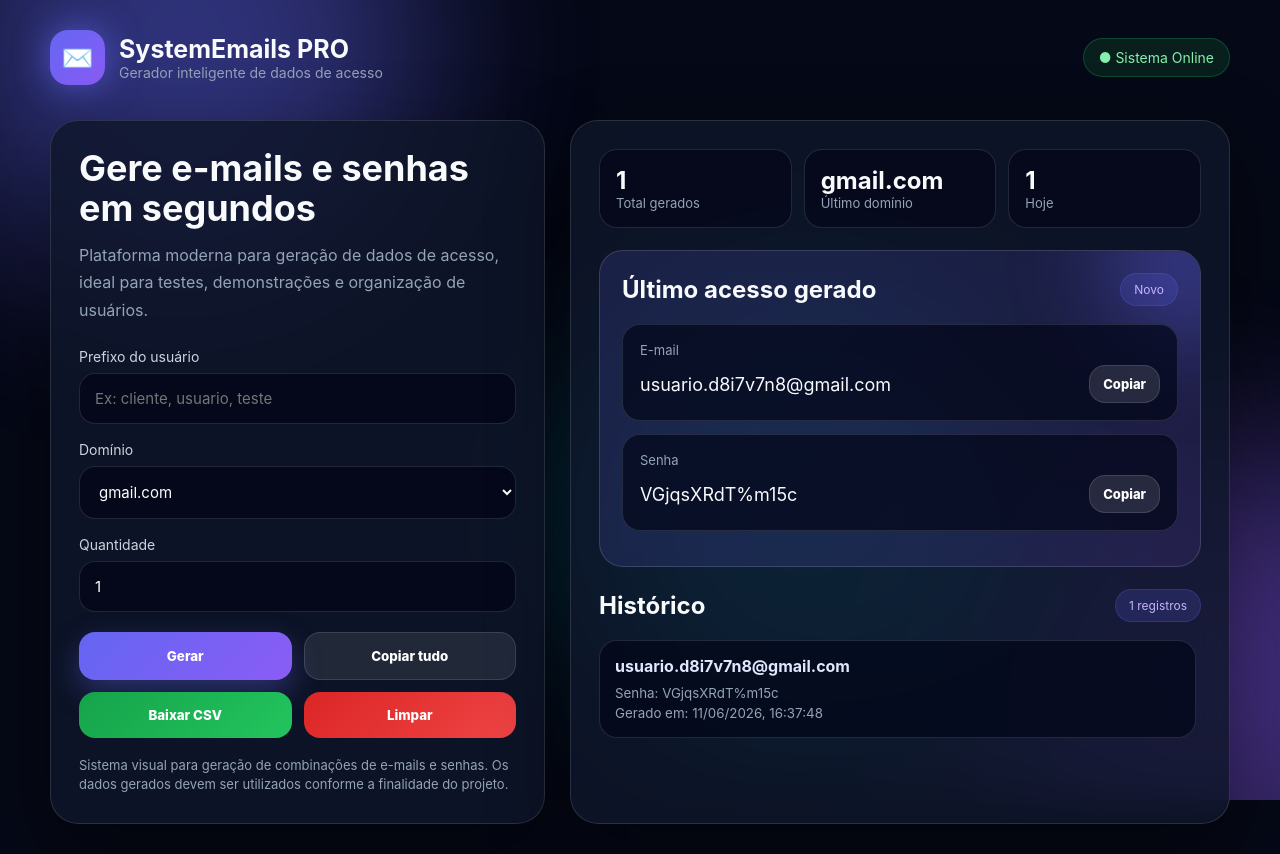
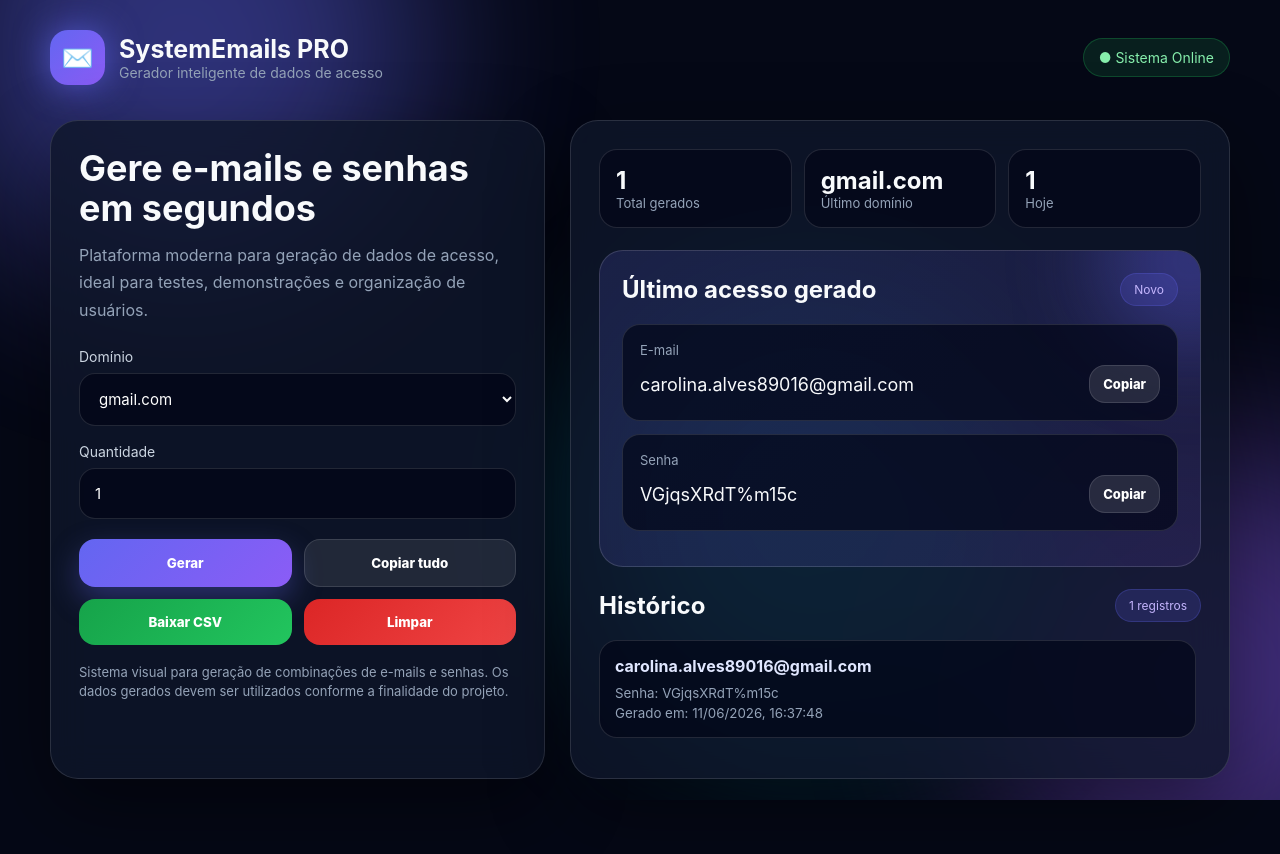
Before and after one commit to Serginbbd/systememails, a plain HTML site: page index.html in a window 1280 px wide. Both pictures are taken after a click on the button "Gerar". After the commit the page ends 809 px from the top, so only its background shows below. Drawn offline with Linux system fonts and the light colour scheme.

Commit message:
Update index.html

```diff
--- a/index.html
+++ b/index.html
@@ -428,11 +428,6 @@ button:hover {
             </p>
 
             <div class="field">
-                <label>Prefixo do usuário</label>
-                <input type="text" id="prefixo" placeholder="Ex: cliente, usuario, teste">
-            </div>
-
-            <div class="field">
                 <label>Domínio</label>
                 <select id="dominio">
                     <option value="gmail.com">gmail.com</option>
@@ -523,18 +518,6 @@ let dadosGerados = JSON.parse(localStorage.getItem("systememails_dados")) || [];
 function salvarLocal(){
     localStorage.setItem("systememails_dados", JSON.stringify(dadosGerados));
 }
-
-function randomString(length){
-    const chars = "abcdefghijklmnopqrstuvwxyz0123456789";
-    let result = "";
-
-    for(let i = 0; i < length; i++){
-        result += chars.charAt(Math.floor(Math.random() * chars.length));
-    }
-
-    return result;
-}
-
 function gerarSenha(length = 14){
     const chars = "abcdefghijklmnopqrstuvwxyzABCDEFGHIJKLMNOPQRSTUVWXYZ0123456789!@#$%&*";
     let senha = "";
@@ -546,15 +529,61 @@ function gerarSenha(length = 14){
     return senha;
 }
 
+function gerarUsuario() {
+
+    const nomes = [
+        "alex","ana","andre","antonio","arthur","augusto",
+        "beatriz","bianca","brenda","bruno",
+        "camila","carlos","carolina","caio","cecilia",
+        "daniel","daniela","davi","debora","diego",
+        "eduardo","elisa","emanuel","enzo","erick",
+        "fabio","felipe","fernanda","flavia",
+        "gabriel","gabriela","guilherme","gustavo",
+        "heitor","henrique","hugo",
+        "igor","isabela","isadora",
+        "joao","jonas","jorge","jose","julia","juliana",
+        "kaue","karina","kevin",
+        "larissa","laura","leandro","leonardo","leticia",
+        "lucas","luana","luiz",
+        "marcos","mariana","matheus","melissa","miguel",
+        "natalia","nicolas",
+        "otavio",
+        "paulo","pedro","priscila",
+        "rafael","rafaela","renato","roberta","rodrigo",
+        "samuel","sandra","sara","sergio",
+        "taina","thiago",
+        "valentina","vanessa","victor","vitoria",
+        "william","yasmin"
+    ];
+
+    const sobrenomes = [
+        "silva","souza","oliveira","santos","pereira",
+        "rodrigues","almeida","ferreira","costa",
+        "gomes","martins","rocha","barbosa",
+        "ribeiro","dias","cardoso","teixeira",
+        "melo","castro","freitas","lima",
+        "carvalho","moreira","araujo","pires",
+        "alves","moura","machado","vieira",
+        "fonseca","correia","nascimento"
+    ];
+
+    const nome =
+        nomes[Math.floor(Math.random() * nomes.length)];
+
+    const sobrenome =
+        sobrenomes[Math.floor(Math.random() * sobrenomes.length)];
+
+    const numero =
+        Math.floor(Math.random() * 99999);
+
+    return `${nome}.${sobrenome}${numero}`;
+}
+
 function gerarDados(){
-    const prefixoInput = document.getElementById("prefixo").value.trim().toLowerCase();
     const dominio = document.getElementById("dominio").value;
     const quantidade = Number(document.getElementById("quantidade").value);
-
-    const prefixo = prefixoInput || "usuario";
-
     for(let i = 0; i < quantidade; i++){
-        const email = `${prefixo}.${randomString(8)}@${dominio}`;
+       const email = `${gerarUsuario()}@${dominio}`;
         const senha = gerarSenha();
 
         dadosGerados.unshift({
```
